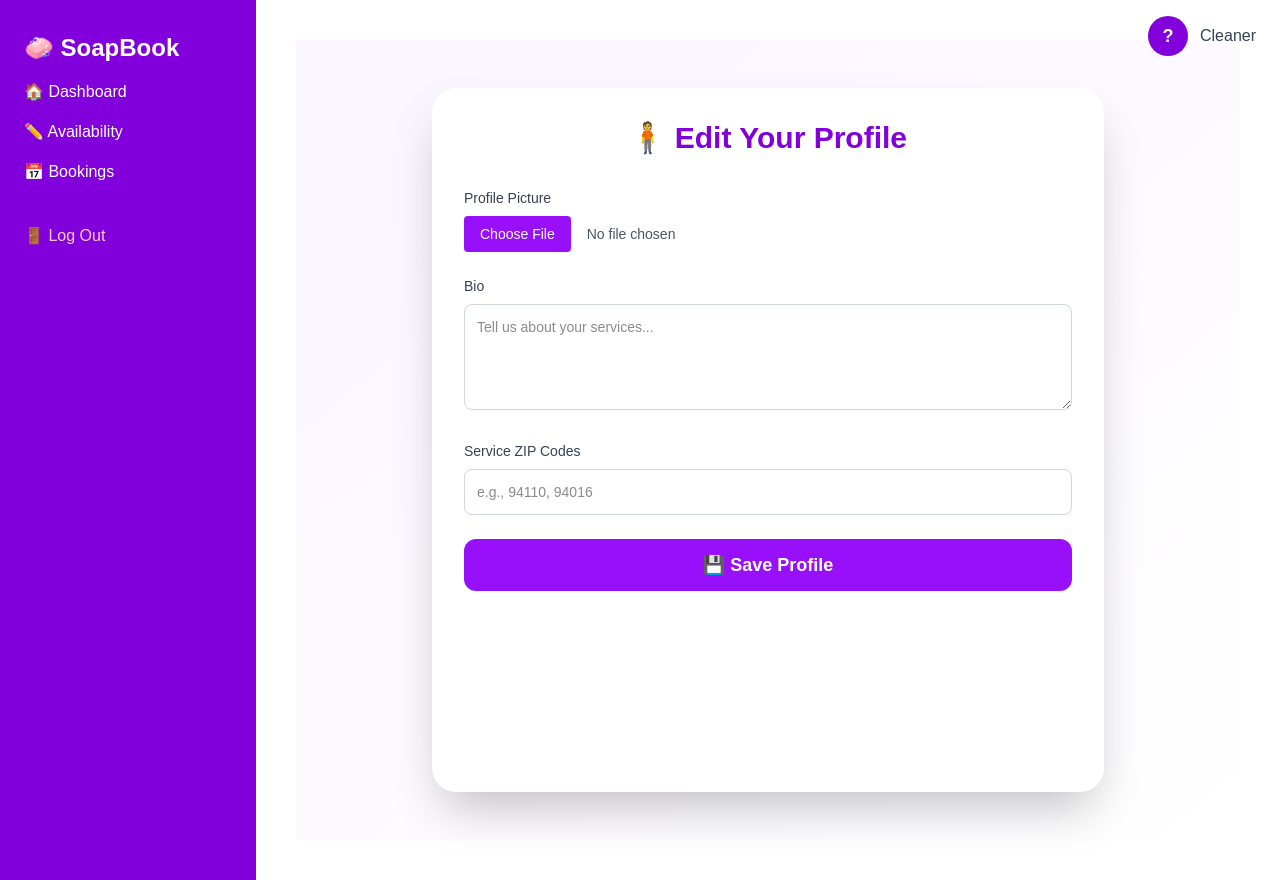
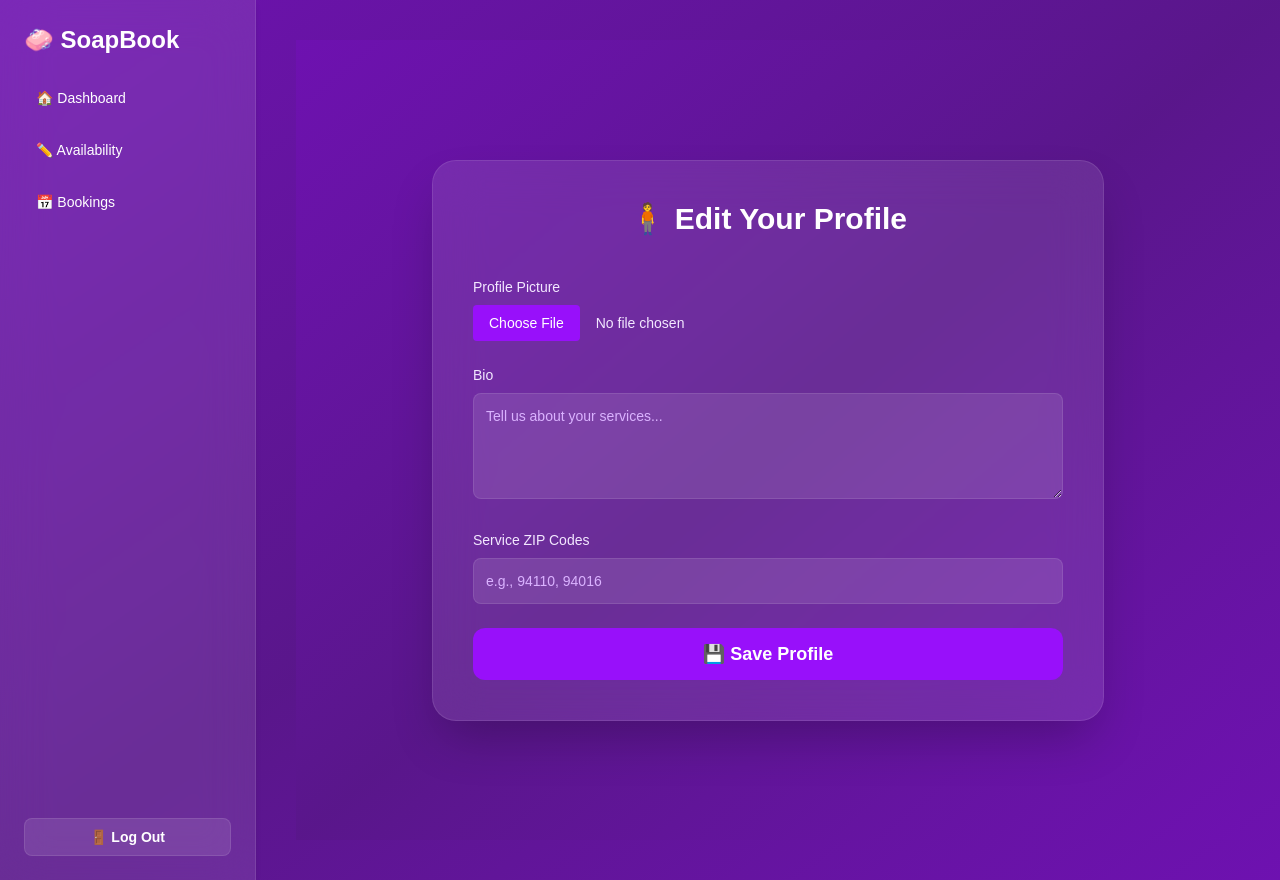
Before and after one commit to AtharvaManju/soapbook, a Next.js app: page /dashboard/edit-profile in a window 1280 px wide. Built offline with nearby package versions, Linux system fonts and the light colour scheme; no server answers; the database is empty; sample sign-in values are in the browser's storage.

Commit message:
Updated dashboard layout to top nav with glassmorphism

```diff
--- a/app/dashboard/availability/page.tsx
+++ b/app/dashboard/availability/page.tsx
@@ -41,9 +41,16 @@ export default function AvailabilityPage() {
   }
 
   return (
-    <main className="min-h-screen bg-gradient-to-br from-purple-50 to-white flex justify-center py-10 px-4">
-      <div className="w-full max-w-2xl bg-white p-8 rounded-3xl shadow-2xl space-y-8">
-        <h1 className="text-3xl font-extrabold text-purple-700 text-center">
+    <main className="min-h-screen bg-gradient-to-br from-purple-800 via-purple-900 to-purple-800 flex justify-center items-center px-4 py-16 text-white relative">
+      {/* Blurred Background Blobs */}
+      <div className="absolute inset-0 -z-10 overflow-hidden">
+        <div className="absolute top-[-100px] left-[-100px] w-[400px] h-[400px] bg-purple-600 opacity-30 rounded-full blur-3xl" />
+        <div className="absolute bottom-[-120px] right-[-120px] w-[400px] h-[400px] bg-fuchsia-400 opacity-20 rounded-full blur-3xl" />
+      </div>
+
+      {/* Glass Card */}
+      <div className="w-full max-w-2xl bg-white/10 backdrop-blur-xl border border-white/10 p-10 rounded-3xl shadow-2xl space-y-10">
+        <h1 className="text-3xl font-extrabold text-white text-center">
           🕒 Set Your Weekly Availability
         </h1>
 
@@ -51,15 +58,15 @@ export default function AvailabilityPage() {
           {days.map((day) => (
             <div
               key={day}
-              className="flex flex-col sm:flex-row sm:items-center justify-between gap-4 border-b pb-4"
+              className="flex flex-col sm:flex-row sm:items-center justify-between gap-4 border-b border-white/10 pb-4"
             >
-              <span className="w-28 font-semibold text-gray-700">{day}</span>
+              <span className="w-28 font-semibold text-white">{day}</span>
               <div className="flex gap-3 flex-grow items-center">
                 <TimeInput
                   value={availability[day]?.start || ''}
                   onChange={(val) => handleTimeChange(day, 'start', val)}
                 />
-                <span className="text-gray-500 text-sm">to</span>
+                <span className="text-white text-sm">to</span>
                 <TimeInput
                   value={availability[day]?.end || ''}
                   onChange={(val) => handleTimeChange(day, 'end', val)}
@@ -92,7 +99,7 @@ function TimeInput({
       type="time"
       value={value}
       onChange={(e) => onChange(e.target.value)}
-      className="w-full sm:w-40 border border-gray-300 rounded-lg px-3 py-2 focus:outline-none focus:ring-2 focus:ring-purple-400 transition duration-150 text-sm"
+      className="w-full sm:w-40 bg-white/20 text-white placeholder-white/50 border border-white/20 rounded-lg px-3 py-2 focus:outline-none focus:ring-2 focus:ring-purple-300 transition duration-150 text-sm"
     />
   )
 }
--- a/app/dashboard/bookings/page.tsx
+++ b/app/dashboard/bookings/page.tsx
@@ -49,12 +49,19 @@ export default function BookingsPage() {
   }
 
   return (
-    <main className="min-h-screen bg-gradient-to-br from-purple-50 to-white flex justify-center py-10 px-4">
-      <div className="w-full max-w-xl bg-white p-8 rounded-3xl shadow-2xl space-y-8">
-        <h1 className="text-3xl font-extrabold text-purple-700 text-center">📅 Your Bookings</h1>
+    <main className="min-h-screen bg-gradient-to-br from-purple-800 via-purple-900 to-purple-800 flex justify-center items-center px-4 py-16 text-white relative">
+      {/* Background Blobs */}
+      <div className="absolute inset-0 -z-10 overflow-hidden">
+        <div className="absolute top-[-100px] left-[-100px] w-[400px] h-[400px] bg-purple-600 opacity-30 rounded-full blur-3xl" />
+        <div className="absolute bottom-[-120px] right-[-120px] w-[400px] h-[400px] bg-fuchsia-400 opacity-20 rounded-full blur-3xl" />
+      </div>
+
+      {/* Glass Card */}
+      <div className="w-full max-w-xl bg-white/10 backdrop-blur-xl border border-white/10 p-10 rounded-3xl shadow-2xl space-y-10">
+        <h1 className="text-3xl font-extrabold text-white text-center">📅 Your Bookings</h1>
 
         {bookings.length === 0 ? (
-          <div className="text-center text-gray-500 text-base py-10">
+          <div className="text-center text-purple-100 text-base py-10">
             You don't have any bookings yet.
           </div>
         ) : (
@@ -62,19 +69,19 @@ export default function BookingsPage() {
             {bookings.map((booking) => (
               <li
                 key={booking.id}
-                className="flex justify-between items-center bg-gray-50 p-4 rounded-2xl border shadow-sm"
+                className="flex justify-between items-center bg-white/5 border border-white/10 p-4 rounded-2xl shadow-sm"
               >
                 <div>
-                  <p className="text-lg font-semibold text-gray-800">{booking.day}</p>
-                  <p className="text-sm text-gray-500">⏰ {booking.time}</p>
+                  <p className="text-lg font-semibold text-white">{booking.day}</p>
+                  <p className="text-sm text-purple-200">⏰ {booking.time}</p>
                 </div>
                 <div className="text-right space-y-1">
-                  <span className="block text-xs text-gray-400">
+                  <span className="block text-xs text-purple-300">
                     {booking.createdAt?.toDate?.().toLocaleString?.() || '—'}
                   </span>
                   <button
                     onClick={() => handleCancel(booking.id)}
-                    className="text-sm text-red-600 hover:underline transition"
+                    className="text-sm text-red-300 hover:underline transition"
                   >
                     ❌ Cancel
                   </button>
--- a/app/dashboard/edit-profile/page.tsx
+++ b/app/dashboard/edit-profile/page.tsx
@@ -54,19 +54,31 @@ export default function EditProfilePage() {
   }
 
   return (
-    <main className="min-h-screen bg-gradient-to-br from-purple-50 to-white flex justify-center px-4 py-12">
-      <div className="w-full max-w-2xl bg-white p-8 rounded-3xl shadow-2xl space-y-8">
-        <h1 className="text-3xl font-extrabold text-purple-700 text-center">🧍 Edit Your Profile</h1>
+    <main className="min-h-screen bg-gradient-to-br from-purple-800 via-purple-900 to-purple-800 flex justify-center items-center px-4 py-16 text-white relative">
+      {/* Background Blobs */}
+      <div className="absolute inset-0 -z-10 overflow-hidden">
+        <div className="absolute top-[-100px] left-[-100px] w-[400px] h-[400px] bg-purple-600 opacity-30 rounded-full blur-3xl" />
+        <div className="absolute bottom-[-120px] right-[-120px] w-[400px] h-[400px] bg-fuchsia-400 opacity-20 rounded-full blur-3xl" />
+      </div>
+
+      {/* Glass Card */}
+      <div className="w-full max-w-2xl bg-white/10 backdrop-blur-xl border border-white/10 p-10 rounded-3xl shadow-2xl space-y-10">
+        <h1 className="text-3xl font-extrabold text-white text-center">🧍 Edit Your Profile</h1>
 
         <div className="space-y-6">
+          {/* Profile Pic Upload */}
           <div>
-            <label className="block text-sm font-medium text-gray-700 mb-2">Profile Picture</label>
+            <label className="block text-sm font-medium text-purple-100 mb-2">
+              Profile Picture
+            </label>
             <input
               type="file"
               onChange={handleImageChange}
-              className="block w-full text-sm text-gray-600 file:mr-4 file:py-2 file:px-4 file:rounded file:border-0 file:bg-purple-600 file:text-white hover:file:bg-purple-700 transition"
+              className="block w-full text-sm text-purple-100 file:mr-4 file:py-2 file:px-4 file:rounded file:border-0 file:bg-purple-600 file:text-white hover:file:bg-purple-700 transition"
             />
-            {uploading && <p className="mt-2 text-sm text-gray-500 italic">Uploading...</p>}
+            {uploading && (
+              <p className="mt-2 text-sm text-purple-200 italic">Uploading...</p>
+            )}
             {photoURL && (
               <div className="mt-4">
                 <Image
@@ -74,34 +86,39 @@ export default function EditProfilePage() {
                   alt="Profile"
                   width={100}
                   height={100}
-                  className="rounded-full shadow"
+                  className="rounded-full shadow-md border border-white/20"
                 />
               </div>
             )}
           </div>
 
+          {/* Bio Field */}
           <div>
-            <label className="block text-sm font-medium text-gray-700 mb-2">Bio</label>
+            <label className="block text-sm font-medium text-purple-100 mb-2">Bio</label>
             <textarea
               value={bio}
               onChange={(e) => setBio(e.target.value)}
               rows={4}
               placeholder="Tell us about your services..."
-              className="w-full p-3 border border-gray-300 rounded-lg focus:outline-none focus:ring-2 focus:ring-purple-400 transition text-sm"
+              className="w-full bg-white/10 text-white placeholder-purple-300 border border-white/10 rounded-lg p-3 focus:outline-none focus:ring-2 focus:ring-purple-300 transition text-sm"
             />
           </div>
 
+          {/* ZIP Codes Field */}
           <div>
-            <label className="block text-sm font-medium text-gray-700 mb-2">Service ZIP Codes</label>
+            <label className="block text-sm font-medium text-purple-100 mb-2">
+              Service ZIP Codes
+            </label>
             <input
               type="text"
               value={zipCodes}
               onChange={(e) => setZipCodes(e.target.value)}
               placeholder="e.g., 94110, 94016"
-              className="w-full p-3 border border-gray-300 rounded-lg focus:outline-none focus:ring-2 focus:ring-purple-400 transition text-sm"
+              className="w-full bg-white/10 text-white placeholder-purple-300 border border-white/10 rounded-lg p-3 focus:outline-none focus:ring-2 focus:ring-purple-300 transition text-sm"
             />
           </div>
 
+          {/* Save Button */}
           <button
             onClick={handleSave}
             className="w-full bg-purple-600 hover:bg-purple-700 text-white py-3 rounded-xl font-semibold text-lg transition"
--- a/app/dashboard/layout.tsx
+++ b/app/dashboard/layout.tsx
@@ -1,78 +1,60 @@
-// app/dashboard/layout.tsx
 'use client'
 
-import { ReactNode } from 'react'
+import { ReactNode, useEffect, useState } from 'react'
 import { useRouter } from 'next/navigation'
 import { auth, db } from '@/lib/firebase'
 import { useAuthState } from 'react-firebase-hooks/auth'
 import { doc, getDoc } from 'firebase/firestore'
-import { useEffect, useState } from 'react'
 
 export default function DashboardLayout({ children }: { children: ReactNode }) {
   const [user, loading] = useAuthState(auth)
-  const [name, setName] = useState('')
   const router = useRouter()
 
   useEffect(() => {
-    const fetchName = async () => {
-      if (user) {
-        const snap = await getDoc(doc(db, 'users', user.uid))
-        if (snap.exists()) setName(snap.data()?.name || '')
+    const checkAuth = async () => {
+      if (!loading && !user) {
+        router.push('/login')
       }
     }
-    fetchName()
-  }, [user])
-
-  if (!loading && !user) {
-    router.push('/login')
-    return null
-  }
+    checkAuth()
+  }, [user, loading, router])
 
   return (
-    <div className="flex min-h-screen">
+    <div className="flex min-h-screen bg-gradient-to-br from-purple-800 via-purple-900 to-purple-800 text-white">
       {/* Sidebar */}
-      <aside className="w-64 bg-purple-700 text-white flex flex-col py-8 px-6">
-        <h1 className="text-2xl font-bold mb-4">🧼 SoapBook</h1>
-
-        <nav className="space-y-4 flex-1">
-          <button
-            onClick={() => router.push('/dashboard')}
-            className="text-left w-full hover:underline"
-          >
-            🏠 Dashboard
-          </button>
-          <button
-            onClick={() => router.push('/dashboard/availability')}
-            className="text-left w-full hover:underline"
-          >
-            ✏️ Availability
-          </button>
-          <button
-            onClick={() => router.push('/dashboard/bookings')}
-            className="text-left w-full hover:underline"
-          >
-            📅 Bookings
-          </button>
-          <button
-            onClick={() => auth.signOut()}
-            className="text-left w-full hover:underline mt-6 text-red-200"
-          >
-            🚪 Log Out
-          </button>
-        </nav>
+      <aside className="w-64 p-6 bg-white/10 backdrop-blur-xl border-r border-white/10 shadow-md flex flex-col justify-between">
+        <div>
+          <h1 className="text-2xl font-bold mb-6">🧼 SoapBook</h1>
+          <nav className="space-y-4 text-sm">
+            <SidebarButton href="/dashboard">🏠 Dashboard</SidebarButton>
+            <SidebarButton href="/dashboard/availability">✏️ Availability</SidebarButton>
+            <SidebarButton href="/dashboard/bookings">📅 Bookings</SidebarButton>
+          </nav>
+        </div>
+        <button
+          onClick={() => auth.signOut()}
+          className="mt-6 w-full bg-white/10 hover:bg-white/20 text-sm font-semibold text-white py-2 px-4 rounded-lg border border-white/10 transition"
+        >
+          🚪 Log Out
+        </button>
       </aside>
 
-      {/* Main content */}
-      <main className="flex-1 p-10 overflow-y-auto relative">
-        {/* Profile on top right */}
-        <div className="absolute top-4 right-6 flex items-center gap-3">
-          <div className="w-10 h-10 rounded-full bg-purple-700 text-white flex items-center justify-center font-bold text-lg">
-            {name ? name[0].toUpperCase() : '?'}
-          </div>
-          <span className="font-medium text-gray-700">{name || 'Cleaner'}</span>
-        </div>
+      {/* Main Content */}
+      <main className="flex-1 p-10 overflow-y-auto">
         {children}
       </main>
     </div>
   )
 }
+
+function SidebarButton({ href, children }: { href: string; children: React.ReactNode }) {
+  const router = useRouter()
+  return (
+    <button
+      onClick={() => router.push(href)}
+      className="w-full text-left py-2 px-3 rounded-lg hover:bg-white/10 transition"
+    >
+      {children}
+    </button>
+  )
+}
--- a/app/dashboard/page.tsx
+++ b/app/dashboard/page.tsx
@@ -32,13 +32,20 @@ export default function DashboardHome() {
   if (!user) return null
 
   return (
-    <main className="min-h-screen bg-gradient-to-br from-purple-50 to-white flex items-center justify-center px-4">
-      <div className="max-w-md w-full p-8 bg-white rounded-3xl shadow-2xl space-y-8">
-        <div className="text-center space-y-1">
-          <h1 className="text-4xl font-extrabold text-purple-700">
+    <main className="min-h-screen bg-gradient-to-br from-purple-800 via-purple-900 to-purple-800 flex items-center justify-center px-6 py-16 text-white relative">
+      {/* Background Blobs */}
+      <div className="absolute inset-0 -z-10 overflow-hidden">
+        <div className="absolute top-[-100px] left-[-100px] w-[400px] h-[400px] bg-purple-600 opacity-30 rounded-full blur-3xl" />
+        <div className="absolute bottom-[-120px] right-[-120px] w-[400px] h-[400px] bg-fuchsia-400 opacity-20 rounded-full blur-3xl" />
+      </div>
+
+      {/* Glass Card */}
+      <div className="max-w-md w-full p-10 bg-white/10 backdrop-blur-xl border border-white/10 rounded-3xl shadow-2xl space-y-8 text-center">
+        <div className="space-y-2">
+          <h1 className="text-3xl md:text-4xl font-bold text-white">
             Welcome, {name || 'Cleaner'} 👋
           </h1>
-          <p className="text-gray-500 text-base">
+          <p className="text-purple-100 text-base">
             Manage your schedule and bookings
           </p>
         </div>
@@ -58,7 +65,7 @@ export default function DashboardHome() {
 
           <button
             onClick={() => auth.signOut()}
-            className="w-full text-center bg-gray-100 hover:bg-gray-200 text-gray-700 py-3 px-4 rounded-xl text-lg font-semibold transition duration-150"
+            className="w-full bg-white/10 hover:bg-white/20 text-white py-3 px-4 rounded-xl text-lg font-semibold transition duration-150 border border-white/10"
           >
             🚪 Log Out
           </button>
@@ -78,7 +85,7 @@ function ActionButton({
   return (
     <button
       onClick={onClick}
-      className="w-full bg-purple-600 hover:bg-purple-700 text-white py-3 px-4 rounded-xl text-lg font-semibold shadow-sm transition duration-150"
+      className="w-full bg-purple-600 hover:bg-purple-700 text-white py-3 px-4 rounded-xl text-lg font-semibold shadow-md transition duration-150"
     >
       {children}
     </button>
```
